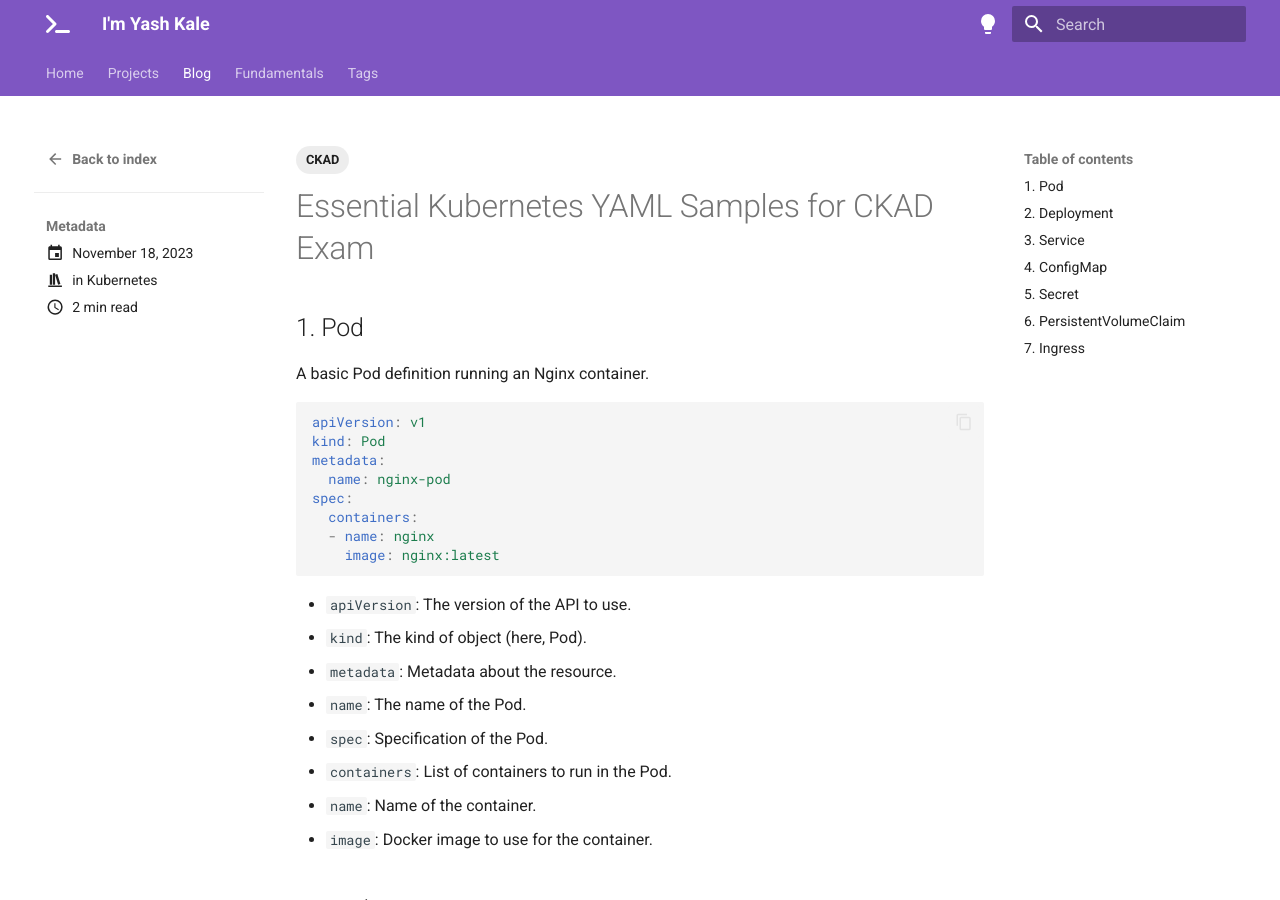
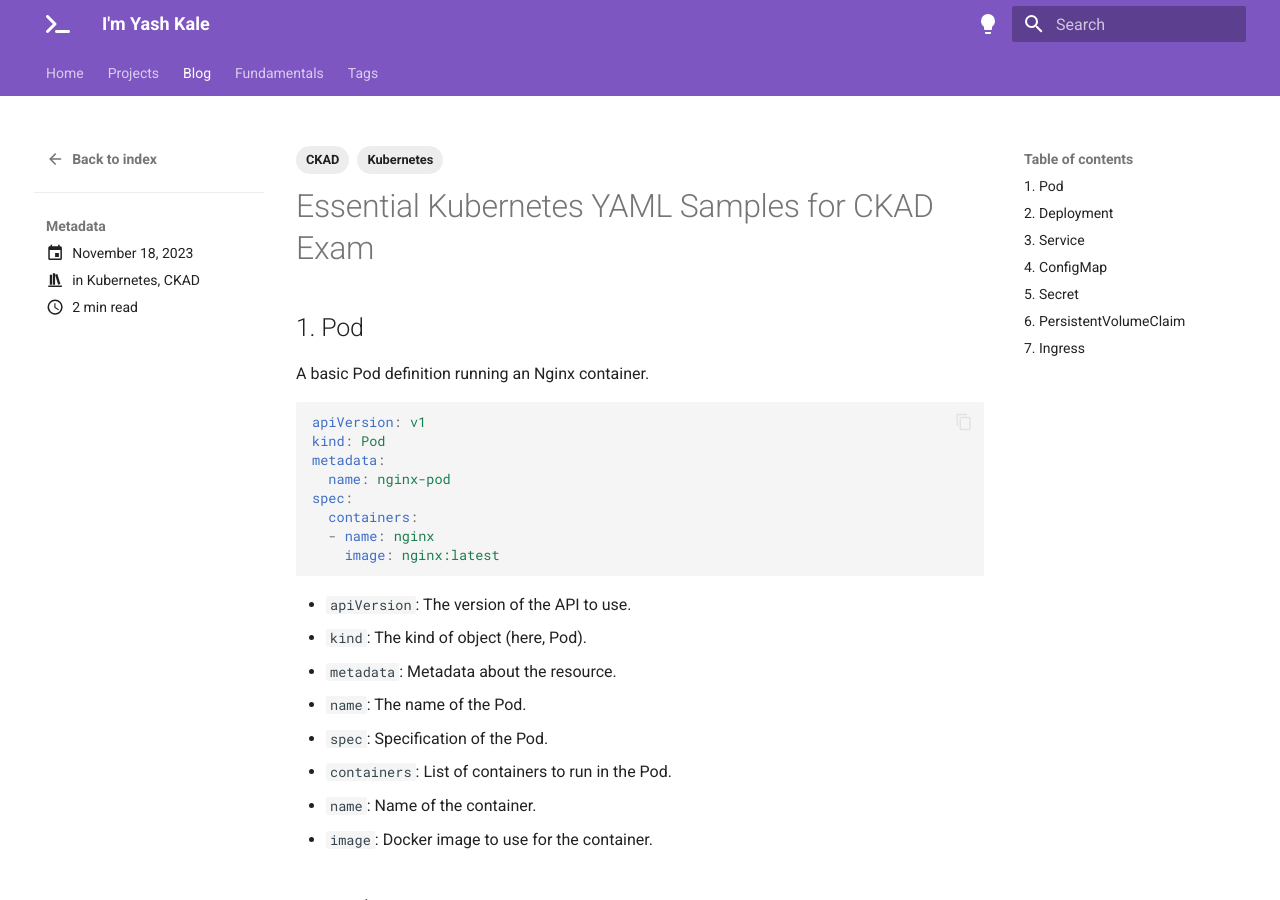
Before and after one commit to imyashkale/portfolio, an MkDocs documentation site: the page built from docs/blog/posts/ckad-sample-yamls.md, in a window 1280 px wide and 900 px high. Built offline with MkDocs 1.6.1 and Material for MkDocs 9.7.7, drawn with Linux system fonts in a browser that asks for light colours.

Commit message:
Tags Updated

```diff
--- a/docs/blog/posts/ckad-sample-yamls.md
+++ b/docs/blog/posts/ckad-sample-yamls.md
@@ -4,8 +4,10 @@ icon: material/newspaper-variant-outline
 date: 2023-11-18 13:34:01
 categories:
   - Kubernetes
+  - CKAD
 tags:
   - CKAD
+  - Kubernetes
 ---
 ## 1. Pod
 
```
Also changed, not shown: docs/blog/posts/ckad-cheat-sheet.md (+2 -0 lines).
